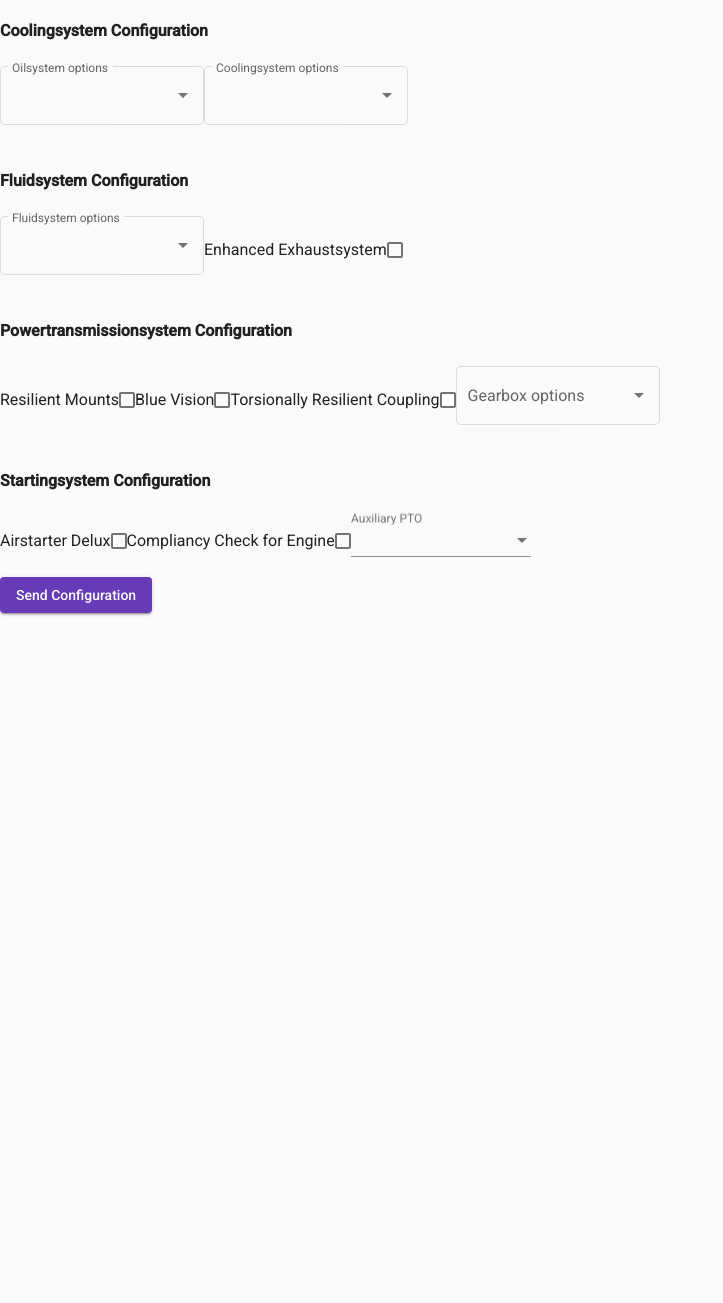
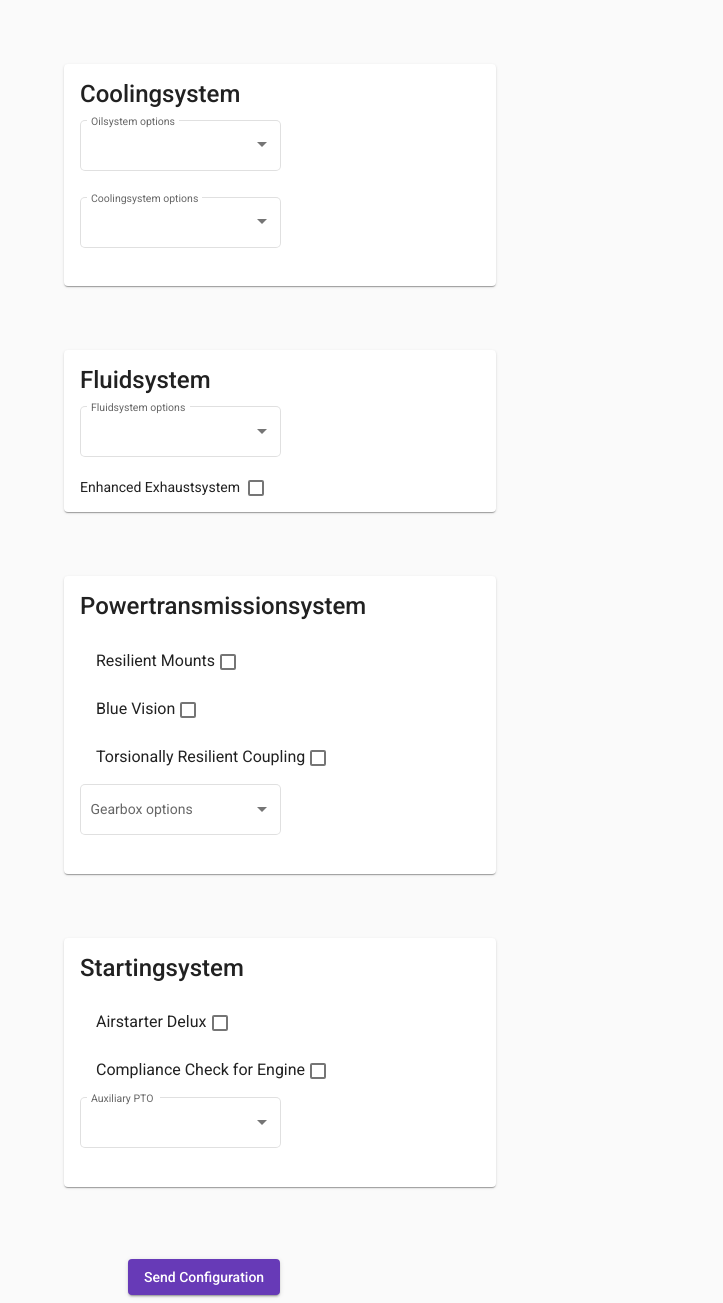
Before and after one commit to JonathanBenedikt/WirSchiffenDas, an Angular app in the folder frontend/: page / in a window 1280 px wide. Shown: the whole page, without its empty margins (0-723 px from the left). Before the commit the page ends 821 px from the top, so only its background shows below. Built offline with nearby package versions, Linux system fonts and the light colour scheme.

Commit message:
Styled Motorconfig View

```diff
--- a/frontend/src/app/Components/analysers-overview/analysers-overview.component.html
+++ b/frontend/src/app/Components/analysers-overview/analysers-overview.component.html
@@ -13,17 +13,17 @@
     <ng-container matColumnDef="RefreshStatus">
       <th mat-header-cell *matHeaderCellDef> Refresh</th>
       <td mat-cell *matCellDef="let element">
-        <button mat-mini-fab color="grey" (click)="refresh_status(element.Analyser)">
+        <button mat-mini-fab color="primary" (click)="refresh_status(element.Analyser)">
           <mat-icon>refresh</mat-icon>
         </button>
       </td>
     </ng-container>
 
     <ng-container matColumnDef="Retry">
-      <th mat-header-cell *matHeaderCellDef> Refresh</th>
+      <th mat-header-cell *matHeaderCellDef> Retry</th>
       <td mat-cell *matCellDef="let element">
-        <button mat-mini-fab color="red" (click)="retry(element.Analyser)">
-          <mat-icon>Retry</mat-icon>
+        <button mat-mini-fab color="accent" (click)="retry(element.Analyser)">
+          <mat-icon>refresh</mat-icon>
         </button>
       </td>
     </ng-container>
--- a/frontend/src/app/Components/motor-config/motor-config.component.css
+++ b/frontend/src/app/Components/motor-config/motor-config.component.css
@@ -0,0 +1,13 @@
+mat-checkbox {
+    margin: 0px 0px 0px 5px;
+}
+
+mat-card-actions {
+    margin: 5px 0px 0px 10%;
+}
+
+
+mat-card {
+    max-width: 400px;
+    margin: 5%5%5%5%;
+}
--- a/frontend/src/app/Components/motor-config/motor-config.component.html
+++ b/frontend/src/app/Components/motor-config/motor-config.component.html
@@ -1,6 +1,9 @@
 <form [formGroup]="MotorConfigForm">
+    <mat-card>
+      <mat-card-title>Coolingsystem</mat-card-title>
+      <mat-card-content>
         <div formGroupName="coolingsystem">
-    <h4>Coolingsystem Configuration</h4>
+          <div>
             <mat-form-field appearance="outline">
               <mat-label>Oilsystem options</mat-label>
               <mat-select formControlName = 'oil_system'>
@@ -9,6 +12,8 @@
                 </mat-option>
               </mat-select>
             </mat-form-field>
+          </div>
+          <div>
             <mat-form-field appearance="outline">
               <mat-label>Coolingsystem options</mat-label>
               <mat-select formControlName = 'cooling_system'>
@@ -18,8 +23,14 @@
               </mat-select>
             </mat-form-field>
           </div>
+        </div>
+      </mat-card-content>
+    </mat-card>
+    <mat-card>
+      <mat-card-title>Fluidsystem</mat-card-title>
+      <mat-card-content>
         <div formGroupName="fluidsystem">
-  <h4>Fluidsystem Configuration</h4>
+          <div>
             <mat-form-field appearance="outline">
               <mat-label>Fluidsystem options</mat-label>
               <mat-select formControlName = 'fuel_system'>
@@ -28,17 +39,33 @@
                 </mat-option>
               </mat-select>
             </mat-form-field>
-  <mat-label>Enhanced Exhaustsystem</mat-label>
+          </div>
+          <div>
+            <mat-label>Enhanced Exhaustsystem </mat-label>
             <mat-checkbox formControlName = "exhaust_system"></mat-checkbox>
           </div>
+        </div>
+      </mat-card-content>
+    </mat-card>
+    <mat-card>
+      <mat-card-title>Powertransmissionsystem</mat-card-title>
+      <mat-card-content>
         <div formGroupName="powertransmissionsystem">
-  <h4>Powertransmissionsystem Configuration</h4>
-  <mat-label>Resilient Mounts</mat-label>
+          <mat-list>
+            <mat-list-item>
+              <mat-label>Resilient Mounts </mat-label>
               <mat-checkbox formControlName = "resilient_mounts"></mat-checkbox>
-  <mat-label>Blue Vision</mat-label>
+            </mat-list-item>
+            <mat-list-item>
+              <mat-label>Blue Vision </mat-label>
               <mat-checkbox formControlName = "bluevision"></mat-checkbox>
-  <mat-label>Torsionally Resilient Coupling</mat-label>
+            </mat-list-item>
+            <mat-list-item>
+              <mat-label>Torsionally Resilient Coupling </mat-label>
               <mat-checkbox formControlName = "torsionally_resilient_coupling"></mat-checkbox>
+            </mat-list-item>
+          </mat-list>
+          <div>
             <mat-form-field appearance="outline">
               <mat-label>Gearbox options</mat-label>
               <mat-select formControlName='gearbox_options' multiple>
@@ -48,14 +75,26 @@
               </mat-select>
             </mat-form-field>
           </div>
+        </div>
+      </mat-card-content>
+    </mat-card>
+    <mat-card>
+      <mat-card-title>Startingsystem</mat-card-title>
+      <mat-card-content>
         <div formGroupName="startingsystem">
-  <h4>Startingsystem Configuration</h4>
-  <mat-label>Airstarter Delux</mat-label>
-  <mat-checkbox formControlName = "air_starter"></mat-checkbox>
-  <mat-label>Compliancy Check for Engine</mat-label>
+          <mat-list>
+            <mat-list-item>
+              <mat-label class="margin">Airstarter Delux </mat-label>
+              <mat-checkbox class="margin" formControlName = "air_starter"></mat-checkbox>
+            </mat-list-item>
+            <mat-list-item>
+              <mat-label>Compliance Check for Engine </mat-label>
               <mat-checkbox formControlName = "engine_management_system"></mat-checkbox>
-  <mat-form-field>
-    <mat-label>Auxiliary PTO</mat-label>
+            </mat-list-item>
+          </mat-list>
+          <div>
+            <mat-form-field appearance="outline">
+              <mat-label>Auxiliary PTO </mat-label>
               <mat-select formControlName="auxiliary_PTO">
                 <mat-option *ngFor="let opt of Startingsystem_config.auxiliary_PTO" [value]="opt">
                   {{opt}}
@@ -63,7 +102,10 @@
               </mat-select>
             </mat-form-field>
           </div>
+        </div>
+      </mat-card-content>
+    </mat-card>
     <mat-card-actions>
-    <button (click)="switchState()" mat-raised-button color="primary">Send Configuration</button>
+      <button (click)="switchState()" mat-raised-button color="primary">Send Configuration </button>
     </mat-card-actions>
 </form>
--- a/frontend/src/app/app.module.ts
+++ b/frontend/src/app/app.module.ts
@@ -17,6 +17,8 @@ import {MatSlideToggleModule} from "@angular/material/slide-toggle";
 import {MatTableModule} from "@angular/material/table";
 import {MatIconModule} from "@angular/material/icon";
 import {MatButtonModule} from "@angular/material/button";
+import {MatGridListModule} from "@angular/material/grid-list";
+import {MatListModule} from "@angular/material/list";
 
 @NgModule({
   declarations: [
@@ -39,7 +41,9 @@ import {MatButtonModule} from "@angular/material/button";
         MatSlideToggleModule,
         MatTableModule,
         MatIconModule,
-    MatButtonModule
+        MatButtonModule,
+        MatGridListModule,
+        MatListModule
     ],
   providers: [],
   bootstrap: [AppComponent]
```
Lines whose indentation alone changed are shown as unchanged.
